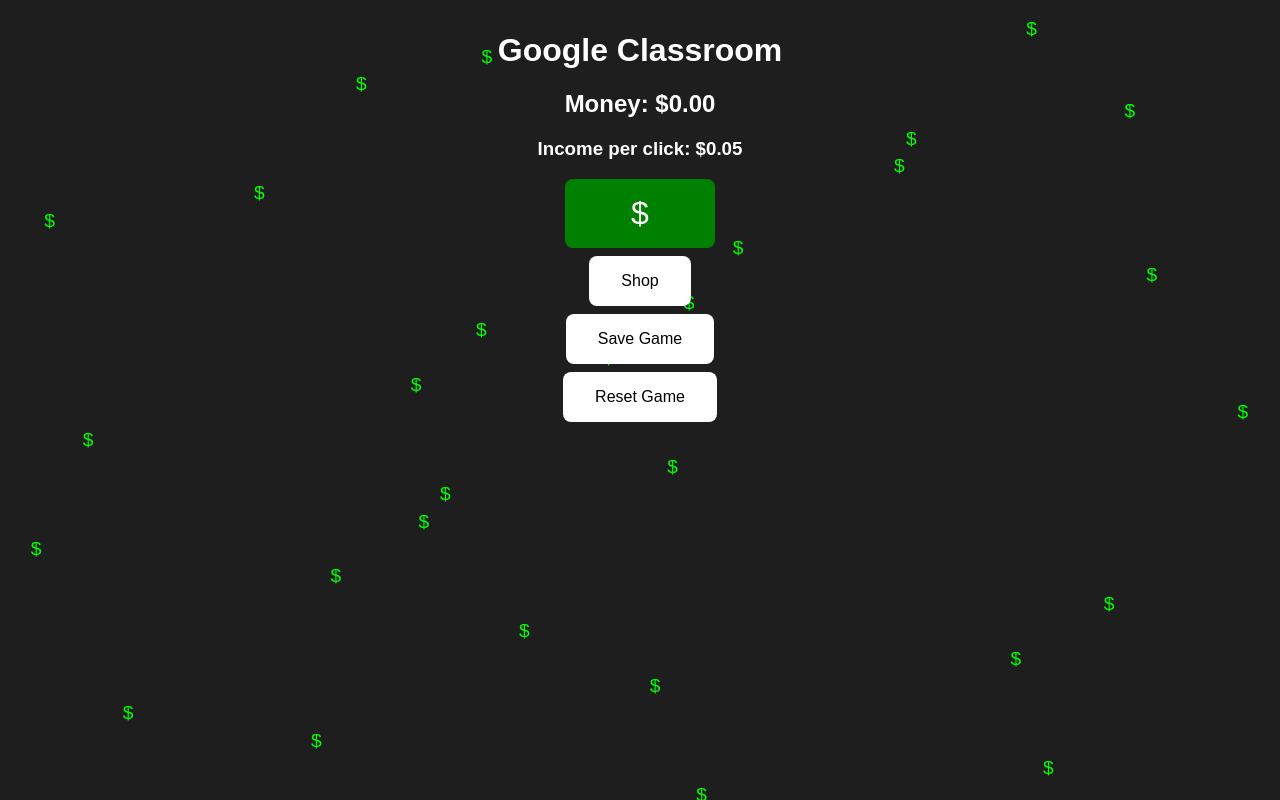
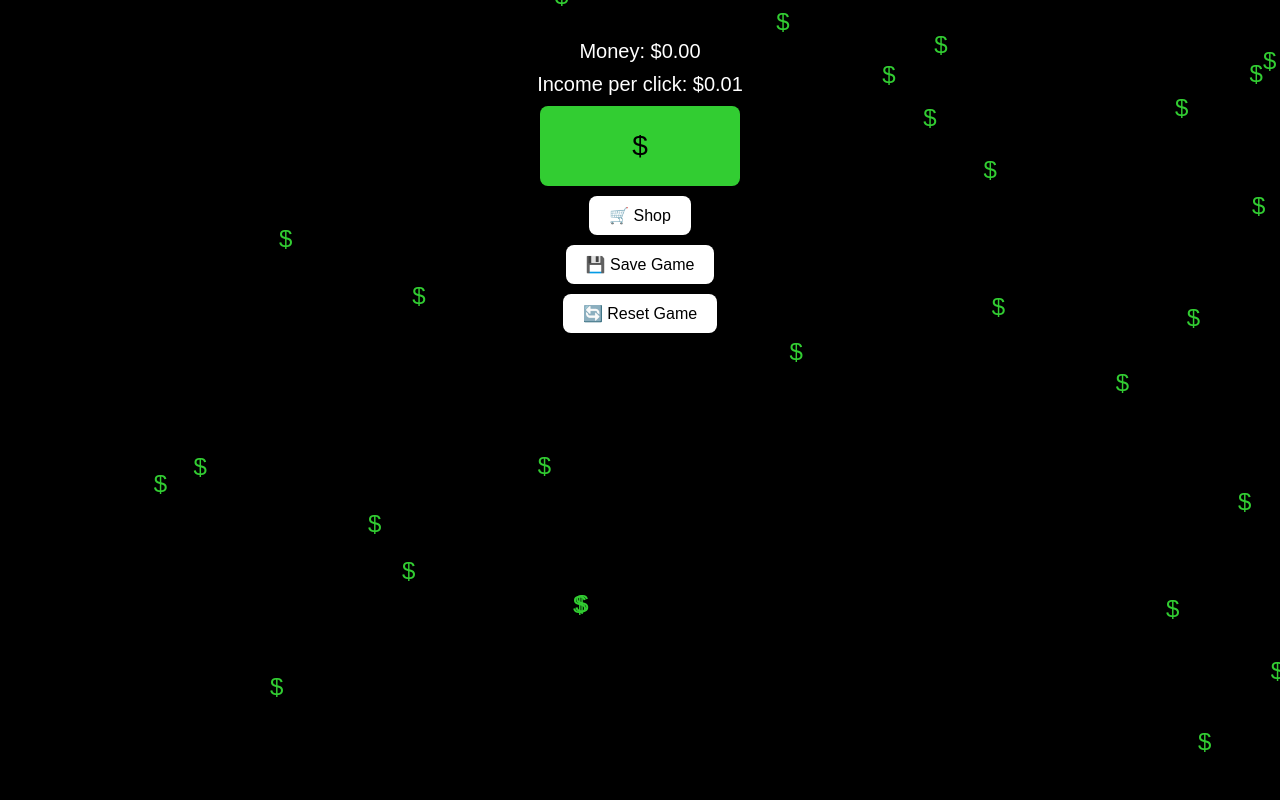
Before and after one commit to Autopilot-Tesla/money, a plain HTML site: page index.html in a window 1280 px wide. Drawn offline with Linux system fonts and the light colour scheme.

Commit message:
Update index.html

```diff
--- a/index.html
+++ b/index.html
@@ -4,226 +4,220 @@
   <meta charset="UTF-8" />
   <meta name="viewport" content="width=device-width, initial-scale=1.0" />
   <title>Google Classroom</title>
-  <link rel="icon" href="google-classroom-favicon.png" />
+  <link rel="icon" type="image/png" href="google-classroom-favicon.png" />
   <style>
     body {
       margin: 0;
       font-family: Arial, sans-serif;
-      background-color: #1e1e1e;
+      background: black;
+      overflow: hidden;
       color: white;
-      overflow: hidden;
     }
-
-    #falling-container {
-      position: fixed;
-      width: 100%;
-      height: 100%;
-      pointer-events: none;
-      z-index: 0;
-    }
-
     .falling-money {
       position: absolute;
-      top: -2rem;
-      font-size: 1.2rem;
-      color: #00ff00;
-      animation: fall 5s linear infinite;
+      top: -50px;
+      color: limegreen;
+      font-size: 24px;
+      animation: fall linear infinite;
     }
-
     @keyframes fall {
-      0% { top: -2rem; }
-      100% { top: 110%; }
+      0% { transform: translateY(-50px); }
+      100% { transform: translateY(100vh); }
     }
-
     .container {
       position: relative;
       z-index: 1;
       text-align: center;
-      margin-top: 2rem;
+      padding-top: 40px;
     }
-
-    h1 {
-      font-size: 2rem;
+    .money-display, .income-display {
+      font-size: 20px;
+      margin-bottom: 10px;
     }
-
-    .btn {
+    button {
       display: block;
-      margin: 0.5rem auto;
-      padding: 1rem 2rem;
+      margin: 10px auto;
+      padding: 10px 20px;
+      font-size: 16px;
+      background: white;
       border: none;
       border-radius: 8px;
-      font-size: 1rem;
       cursor: pointer;
-      transition: background 0.3s;
     }
-
-    .btn-main {
-      background-color: green;
+    #earn-btn {
+      font-size: 28px;
+      background-color: limegreen;
+      width: 200px;
+      height: 80px;
+      border-radius: 8px;
+    }
+    #notification {
+      position: fixed;
+      bottom: 20px;
+      left: 50%;
+      transform: translateX(-50%);
+      background: #444;
       color: white;
-      font-size: 2rem;
-      width: 150px;
+      padding: 10px 20px;
+      border-radius: 8px;
+      display: none;
     }
-
-    .btn-secondary {
-      background-color: white;
+    #shop-modal {
+      display: none;
+      position: fixed;
+      top: 50%;
+      left: 50%;
+      transform: translate(-50%, -50%);
+      background: white;
       color: black;
-    }
-
-    #shop {
-      position: fixed;
-      top: 20%;
-      left: 50%;
-      transform: translate(-50%, 0);
-      background: #333;
-      padding: 2rem;
+      padding: 20px;
       border-radius: 10px;
-      display: none;
-      z-index: 2;
-      max-height: 60vh;
+      z-index: 999;
+      max-height: 80vh;
       overflow-y: auto;
     }
-
-    .close-btn {
-      background-color: black;
+    #shop-modal button.close {
+      position: absolute;
+      top: 5px;
+      right: 5px;
+      background: black;
       color: white;
-      border-radius: 4px;
-      padding: 0.25rem 0.5rem;
-      position: absolute;
-      top: 0.5rem;
-      right: 0.5rem;
-      cursor: pointer;
-      font-weight: bold;
+      border-radius: 5px;
+      padding: 5px 10px;
     }
-
-    .notification {
-      position: fixed;
-      bottom: 1rem;
-      left: 50%;
-      transform: translateX(-50%);
-      background: gray;
-      color: white;
-      padding: 0.5rem 1rem;
-      border-radius: 5px;
-      display: none;
-      z-index: 3;
+    .shop-item {
+      margin: 5px;
+      padding: 5px;
+      background: #eee;
+      border-radius: 6px;
     }
   </style>
 </head>
 <body>
-  <div id="falling-container"></div>
   <div class="container">
-    <h1>Google Classroom</h1>
-    <h2 id="money">Money: $0.00</h2>
-    <h3 id="income">Income per click: $0.05</h3>
-
-    <button class="btn btn-main" id="earn">$</button>
-
-    <button class="btn btn-secondary" onclick="toggleShop()">Shop</button>
-    <button class="btn btn-secondary" onclick="saveGame()">Save Game</button>
-    <button class="btn btn-secondary" onclick="resetGame()">Reset Game</button>
+    <div class="money-display" id="money">Money: $0.00</div>
+    <div class="income-display" id="income">Income per click: $0.01</div>
+    <button id="earn-btn">$</button>
+    <button onclick="openShop()">🛒 Shop</button>
+    <button onclick="saveGame()">💾 Save Game</button>
+    <button onclick="resetGame()">🔄 Reset Game</button>
   </div>
-
-  <div class="notification" id="notification"></div>
-
-  <div id="shop">
-    <div class="close-btn" onclick="toggleShop()">X</div>
+  <div id="notification"></div>
+  <div id="shop-modal">
+    <button class="close" onclick="closeShop()">X</button>
     <div id="shop-items"></div>
   </div>
 
   <script>
-    const earnBtn = document.getElementById("earn");
-    const moneyDisplay = document.getElementById("money");
-    const incomeDisplay = document.getElementById("income");
-    const notification = document.getElementById("notification");
-    let shopItemsDiv = document.getElementById("shop-items");
+    let money = parseFloat(localStorage.getItem('money') || 0);
+    let income = parseFloat(localStorage.getItem('income') || 0.01);
+    let purchased = JSON.parse(localStorage.getItem('purchased') || '[]');
 
-    let gameData = JSON.parse(localStorage.getItem("moneyGame")) || {
-      money: 0,
-      income: 0.05,
-      items: ["Water Bottle"],
-    };
+    const items = [
+      { name: "Lemonade Stand", cost: 20, increase: 0.05 },
+      { name: "Paper Route", cost: 50, increase: 0.1 },
+      { name: "Dog Walker", cost: 100, increase: 0.2 },
+      { name: "Fast Food Job", cost: 500, increase: 0.5 },
+      { name: "Freelancer", cost: 1500, increase: 1.5 },
+      { name: "Uber Driver", cost: 3000, increase: 3 },
+      { name: "Store Manager", cost: 10000, increase: 6 },
+      { name: "Software Developer", cost: 30000, increase: 12 },
+      { name: "Stock Trader", cost: 80000, increase: 25 },
+      { name: "Crypto Mogul", cost: 250000, increase: 50 },
+      // Add more as needed...
+    ];
 
-    const allItems = Array.from({length: 100}, (_, i) => {
-      return {
-        name: `Item ${i + 1}`,
-        cost: 10 + i * 20,
-        increase: 0.05 + i * 0.01
-      };
-    });
+    const moneyDisplay = document.getElementById('money');
+    const incomeDisplay = document.getElementById('income');
+    const earnBtn = document.getElementById('earn-btn');
+    const notification = document.getElementById('notification');
+    const shopModal = document.getElementById('shop-modal');
+    const shopItems = document.getElementById('shop-items');
 
     function updateDisplay() {
-      moneyDisplay.textContent = `Money: $${gameData.money.toFixed(2)}`;
-      incomeDisplay.textContent = `Income per click: $${gameData.income.toFixed(2)}`;
-    }
-
-    function showNotification(message) {
-      notification.textContent = message;
-      notification.style.display = "block";
-      setTimeout(() => notification.style.display = "none", 2000);
+      moneyDisplay.textContent = `Money: $${money.toFixed(2)}`;
+      incomeDisplay.textContent = `Income per click: $${income.toFixed(2)}`;
     }
 
     function earnMoney() {
-      gameData.money += gameData.income;
+      money += income;
       updateDisplay();
     }
 
     let interval;
-    earnBtn.addEventListener("mousedown", () => {
+    earnBtn.addEventListener('mousedown', () => {
       earnMoney();
       interval = setInterval(earnMoney, 100);
     });
-    document.addEventListener("mouseup", () => clearInterval(interval));
+    earnBtn.addEventListener('mouseup', () => clearInterval(interval));
+    earnBtn.addEventListener('mouseleave', () => clearInterval(interval));
 
-    function toggleShop() {
-      const shop = document.getElementById("shop");
-      shop.style.display = shop.style.display === "block" ? "none" : "block";
-      if (shop.style.display === "block") buildShop();
-    }
-
-    function buildShop() {
-      shopItemsDiv.innerHTML = "";
-      allItems.forEach(item => {
-        const btn = document.createElement("button");
-        btn.className = "btn btn-secondary";
-        btn.textContent = `${item.name} - $${item.cost} (+$${item.increase}/click)`;
-        btn.onclick = () => buyItem(item);
-        shopItemsDiv.appendChild(btn);
+    function openShop() {
+      shopModal.style.display = 'block';
+      shopItems.innerHTML = '';
+      items.forEach(item => {
+        if (!purchased.includes(item.name)) {
+          const btn = document.createElement('button');
+          btn.textContent = `${item.name} - $${item.cost} (+$${item.increase}/click)`;
+          btn.className = 'shop-item';
+          btn.onclick = () => purchaseItem(item);
+          shopItems.appendChild(btn);
+        }
       });
     }
 
-    function buyItem(item) {
-      if (gameData.money >= item.cost) {
-        gameData.money -= item.cost;
-        gameData.income += item.increase;
+    function closeShop() {
+      shopModal.style.display = 'none';
+    }
+
+    function purchaseItem(item) {
+      if (money >= item.cost) {
+        money -= item.cost;
+        income += item.increase;
+        purchased.push(item.name);
         updateDisplay();
-        saveGame();
+        showNotification("Item purchased!");
+        openShop();
       } else {
-        showNotification("You don’t have enough money");
+        showNotification("You don't have enough money!");
       }
     }
 
+    function showNotification(msg) {
+      notification.textContent = msg;
+      notification.style.display = 'block';
+      setTimeout(() => {
+        notification.style.display = 'none';
+      }, 2000);
+    }
+
     function saveGame() {
-      localStorage.setItem("moneyGame", JSON.stringify(gameData));
+      localStorage.setItem('money', money);
+      localStorage.setItem('income', income);
+      localStorage.setItem('purchased', JSON.stringify(purchased));
+      showNotification("Game saved!");
     }
 
     function resetGame() {
-      if (confirm("Are you sure you want to reset the game?")) {
-        gameData = { money: 0, income: 0.05, items: ["Water Bottle"] };
+      if (confirm("Are you sure you want to reset your progress?")) {
+        money = 0;
+        income = 0.01;
+        purchased = [];
         saveGame();
         updateDisplay();
       }
     }
 
-    function spawnFallingMoney() {
-      const elem = document.createElement("div");
-      elem.className = "falling-money";
-      elem.style.left = Math.random() * 100 + "%";
-      elem.textContent = "$";
-      document.getElementById("falling-container").appendChild(elem);
-      setTimeout(() => elem.remove(), 5000);
+    function spawnMoneyText() {
+      const div = document.createElement('div');
+      div.className = 'falling-money';
+      div.style.left = `${Math.random() * 100}vw`;
+      div.textContent = "$";
+      div.style.animationDuration = `${2 + Math.random() * 3}s`;
+      document.body.appendChild(div);
+      setTimeout(() => div.remove(), 5000);
     }
-
-    setInterval(spawnFallingMoney, 150);
+    setInterval(spawnMoneyText, 150);
 
     updateDisplay();
   </script>
```
